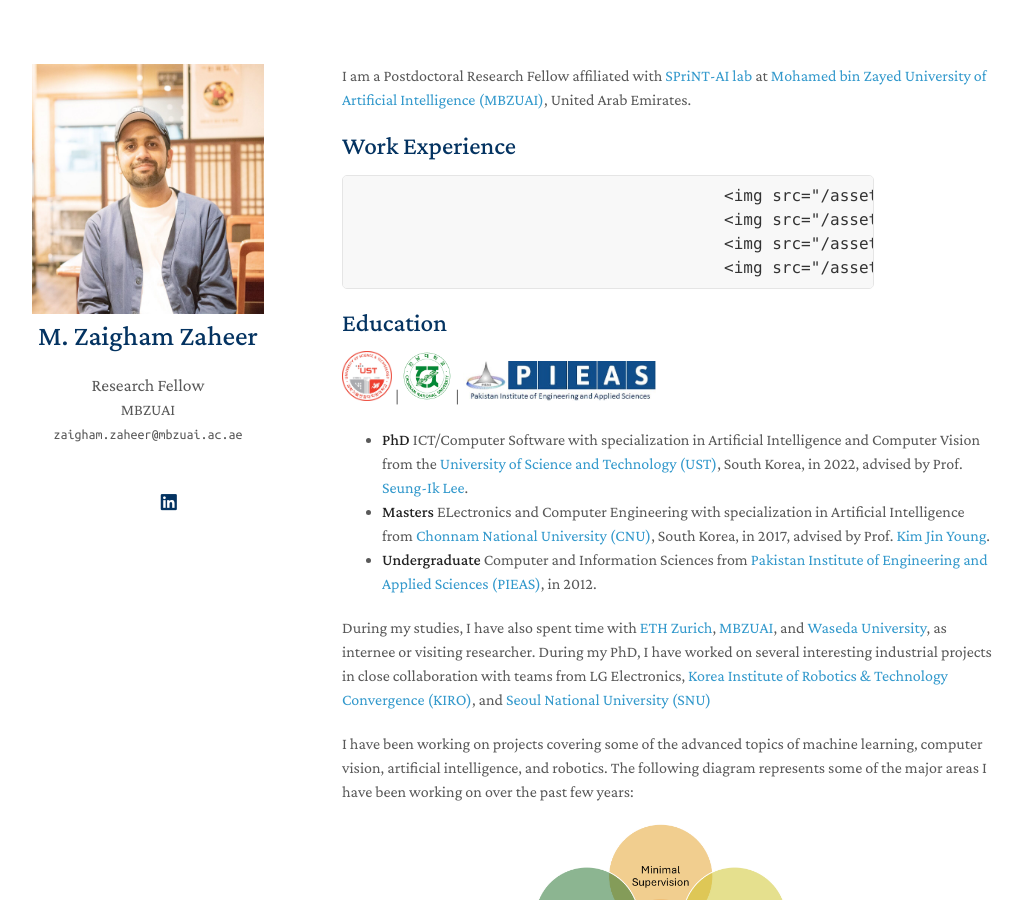
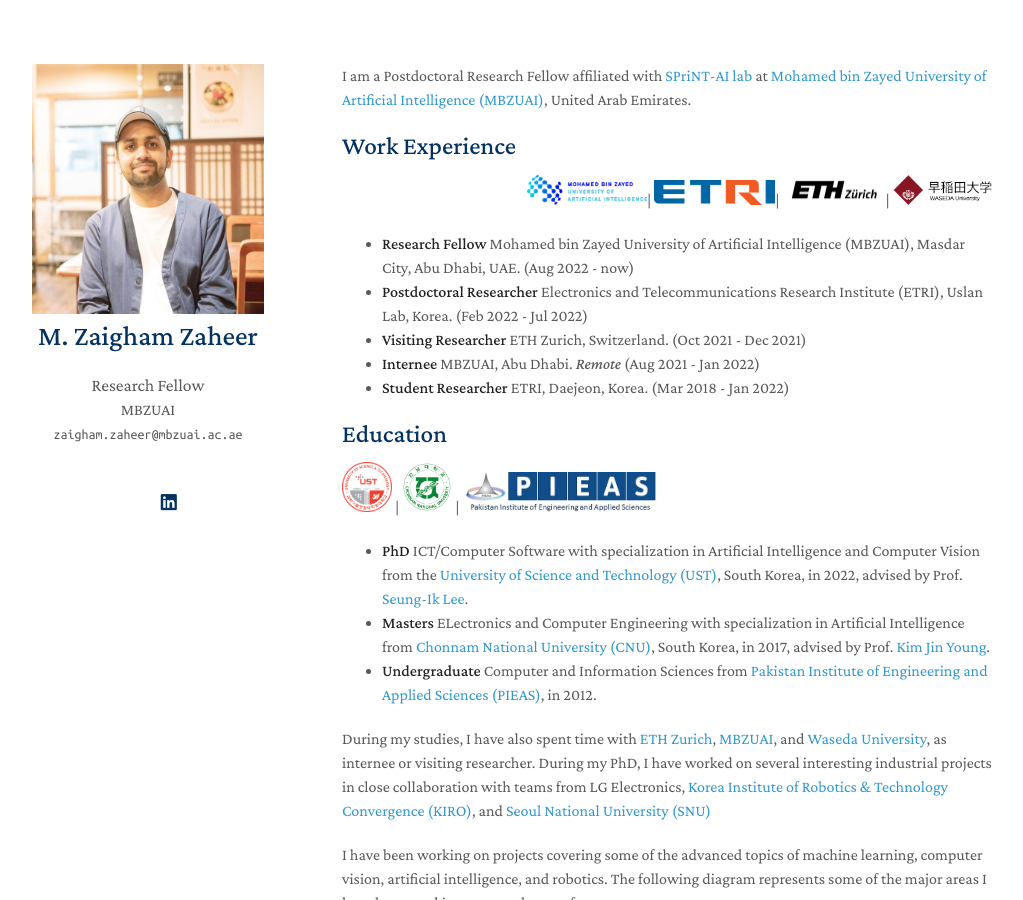
Before and after one commit to ZaighamZ/ZaighamZ.github.io, a Jekyll site: the page built from index.md, in a window 1280 px wide and 900 px high. Shown: the whole window, without its empty margins (128-1151 px from the left). Built offline with Jekyll 4.4.1, drawn with Linux system fonts in a browser that asks for light colours; nearby versions of some CDN libraries; a style sheet for code colours, icons or effects is not loaded.

Commit message:
Update index.md

```diff
--- a/index.md
+++ b/index.md
@@ -9,10 +9,10 @@ layout: homepage
 I am a Postdoctoral Research Fellow affiliated with [SPriNT-AI lab](https://www.sprintai.org/){:target="_blank"} at [Mohamed bin Zayed University of Artificial Intelligence (MBZUAI)](https://mbzuai.ac.ae/){:target="_blank"}, United Arab Emirates.
 
 ## Work Experience
-                                          <img src="/assets/img/logos/mbzuai_logo.png" height="30">|
-                                          <img src="/assets/img/logos/etri_logo.gif" height="25">|
-                                          <img src="/assets/img/logos/ethz_logo.jfif" height="30">|
-                                          <img src="/assets/img/logos/waseda_logo2.png" height="30">
+<p align="right"> <img src="/assets/img/logos/mbzuai_logo.png" height="30">|
+<img src="/assets/img/logos/etri_logo.gif" height="25">|
+<img src="/assets/img/logos/ethz_logo.jfif" height="30">|
+<img src="/assets/img/logos/waseda_logo2.png" height="30"> </p>
 - **Research Fellow** Mohamed bin Zayed University of Artificial Intelligence (MBZUAI), Masdar City, Abu Dhabi, UAE. (Aug 2022 - now)
 - **Postdoctoral Researcher** Electronics and Telecommunications Research Institute (ETRI), Uslan Lab, Korea. (Feb 2022 - Jul 2022)
 - **Visiting Researcher** ETH Zurich, Switzerland. (Oct 2021 - Dec 2021)
```
